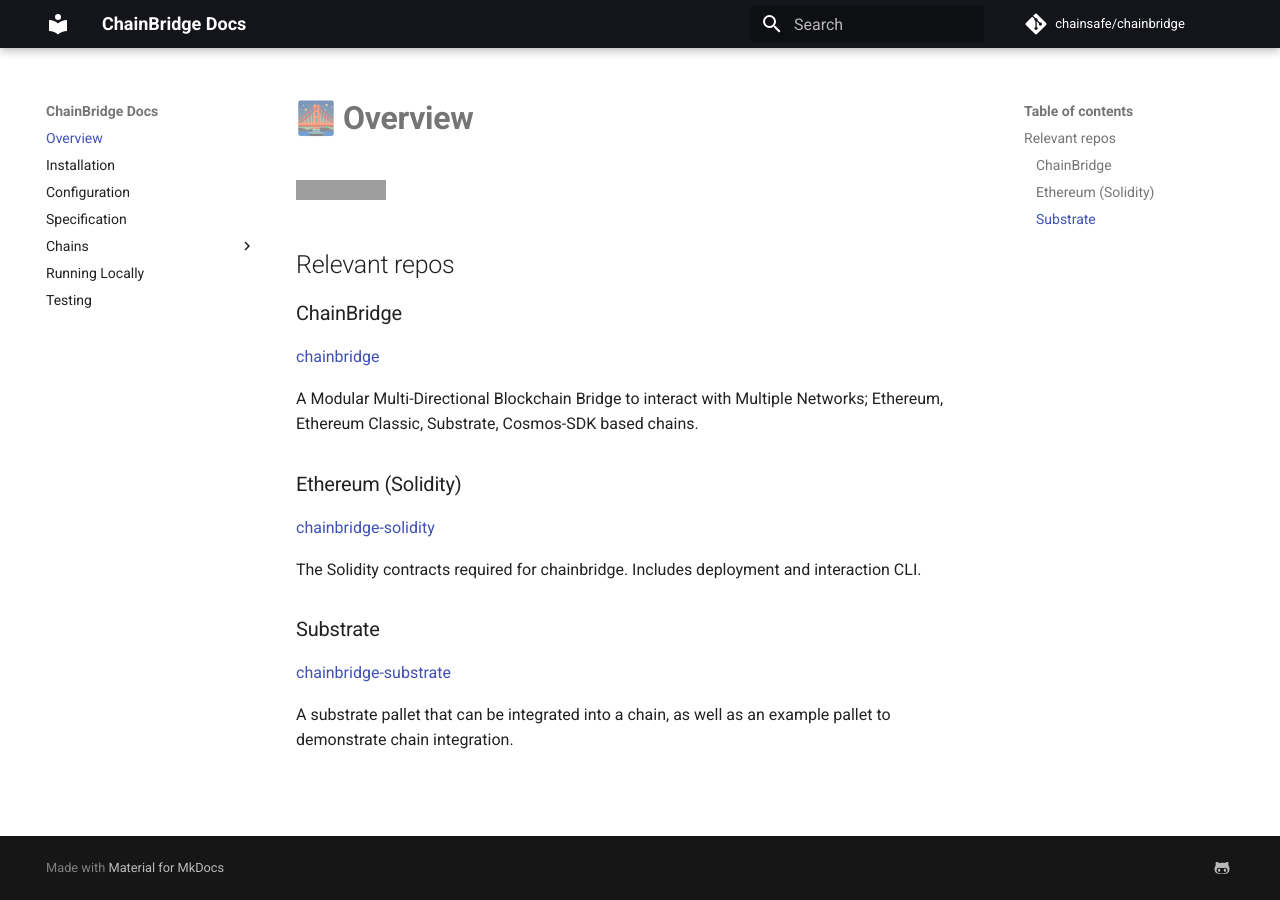
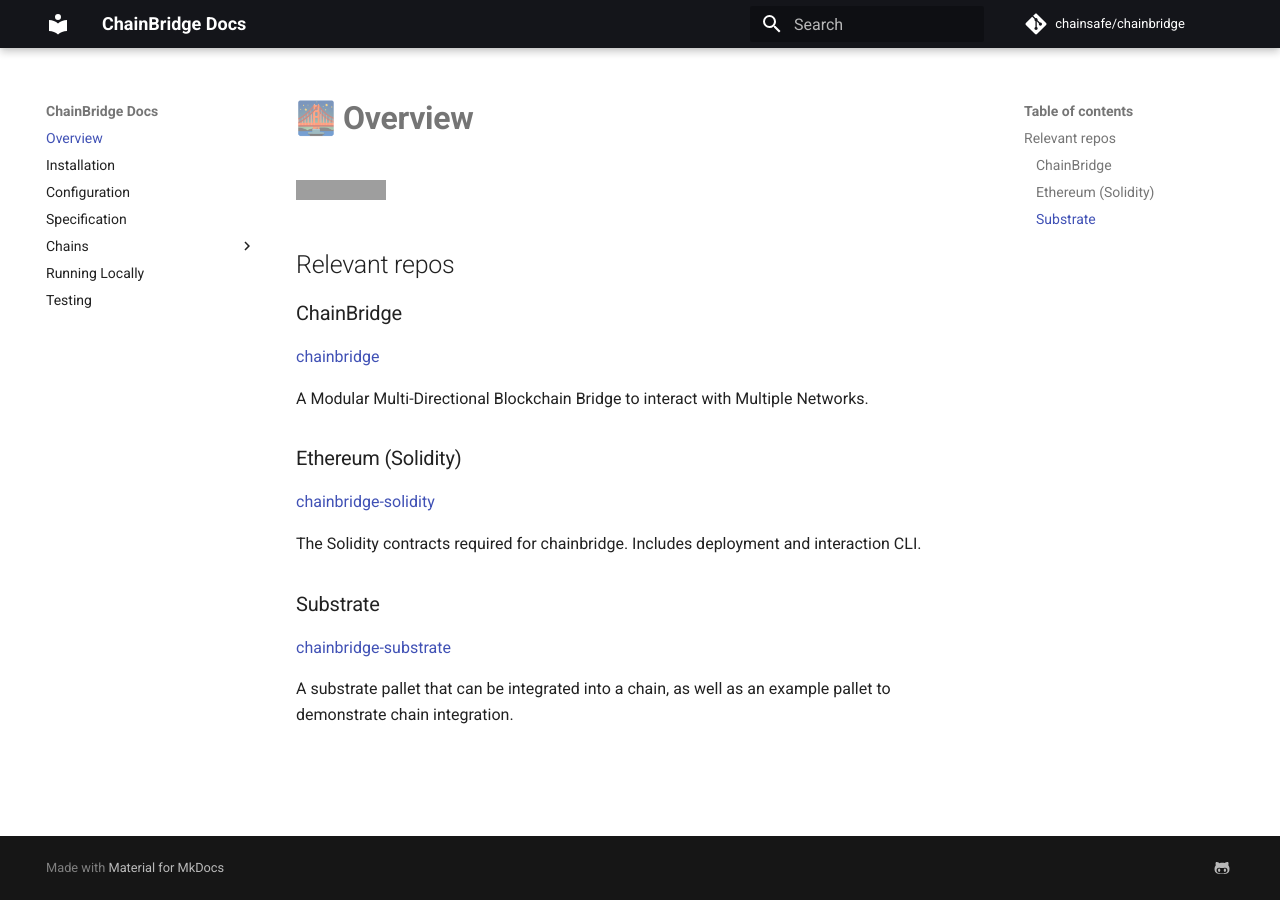
Before and after one commit to ChainSafe/ChainBridge, an MkDocs documentation site: the page built from docs/index.md, in a window 1280 px wide. Built offline with MkDocs 1.6.1 and Material for MkDocs 9.7.7, drawn with Linux system fonts in a browser that asks for light colours; comment, search, counter and statistics services are not loaded; grey boxes are pictures that could not be loaded.

Commit message:
Some cleanup

```diff
--- a/docs/index.md
+++ b/docs/index.md
@@ -8,7 +8,7 @@
 
 [chainbridge](https://github.com/ChainSafe/ChainBridge)
 
-A Modular Multi-Directional Blockchain Bridge to interact with Multiple Networks; Ethereum, Ethereum Classic, Substrate, Cosmos-SDK based chains.
+A Modular Multi-Directional Blockchain Bridge to interact with Multiple Networks.
 ### Ethereum (Solidity)
 
 [chainbridge-solidity](https://github.com/ChainSafe/chainbridge-solidity)
```
Also changed, not shown: docs/installation.md (+16 -17 lines).
